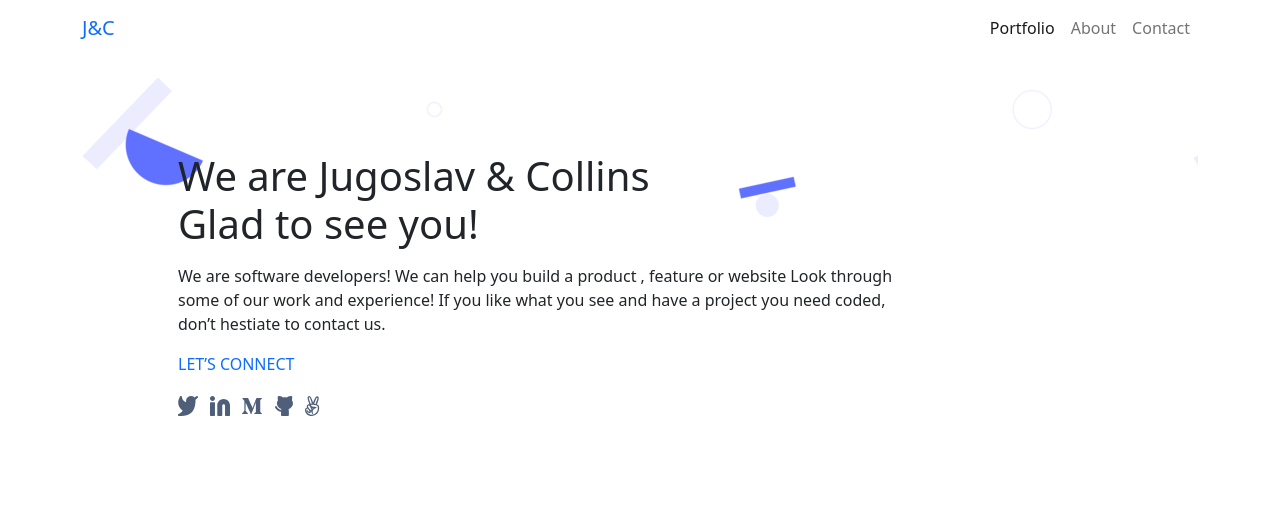
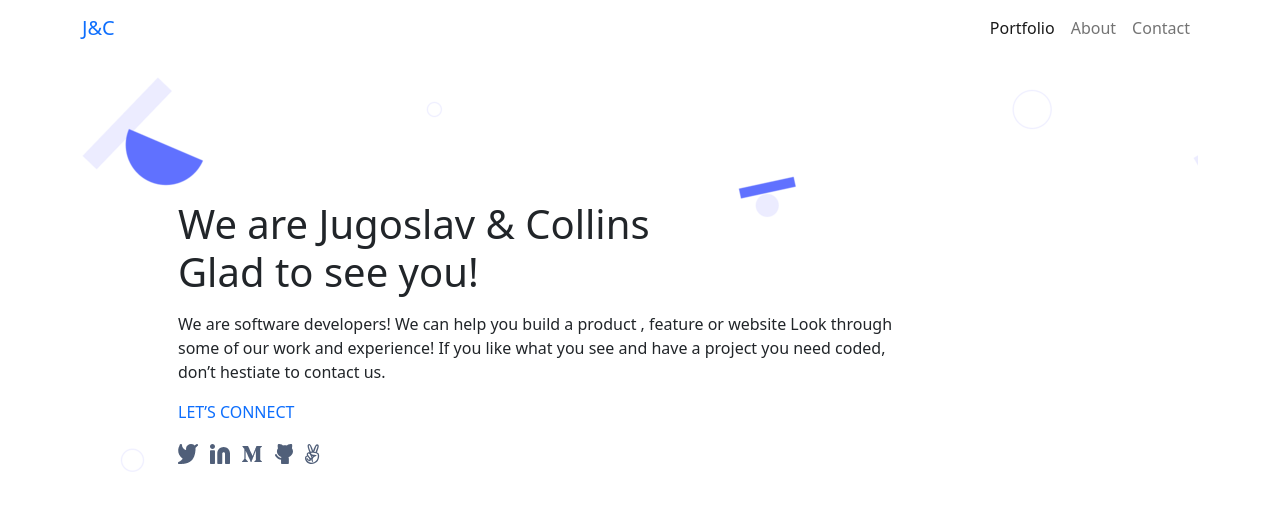
Before and after one commit to jugosack/Challenge-Try-Bootstrap, a website: page index.html in a window 1280 px wide. Drawn offline with nearby package versions, Linux system fonts and the light colour scheme.

Commit message:
Add changes in index.html

```diff
--- a/index.html
+++ b/index.html
@@ -37,22 +37,13 @@
       </nav>
 
       <section class="container">
-        <div class="text-left bg-image rounded-3" style="
-        background-image: url('./images/desktop/Header_bg2x_1397x721.png');
-
-      ">
+        <div id="img_round" class="text-left bg-image rounded-3">
         <div class="d-flex justify-content-center align-items-center">
-          <div class="text-white">
+          <div class="text-white pt-5">
             <h1 class="mb-3 text-dark ms-5 px-5 mt-5 pt-5">We are Jugoslav & Collins <br> Glad to see you!</h1>
             <p class="mb-3 text-dark text-left ms-5 px-5 w-75"> We are software developers! We can help you build a product , feature or website Look through some of our work and experience! If you like what you see and have a project you need coded, don’t hestiate to contact us.
       </p>
       <p class="text-primary ms-5 px-5">LET’S CONNECT</p>
-          </div>
-        </div>
-      </div>
-    </div>
-    <div>
-
       <ul class="head__icons ul flex list-inline ms-5 px-5">
         <li class="head__icons__li list-inline-item">
           <a href="https://twitter.com/Jugosla22401325" class="head__icons__link link"><img src="images/twitter.png" alt="twitter icon" /></a>
@@ -70,6 +61,13 @@
           <a href="#" class="head__icons__link link"><img src="images/hand.svg" alt="hand icon" /></a>
         </li>
       </ul>
+          </div>
+        </div>
+      </div>
+    </div>
+    <div>
+
+
 
 
     </div>
--- a/style.css
+++ b/style.css
@@ -0,0 +1,4 @@
+#img_round {
+  background-image: url('./images/desktop/Header_bg2x_1397x721.png');
+  height: 600px;
+}
```
Also changed, not shown: package.json (added, +27 -0 lines), .github/workflows/linters.yml (added), .stylelintrc.json (added), 3 other files.
